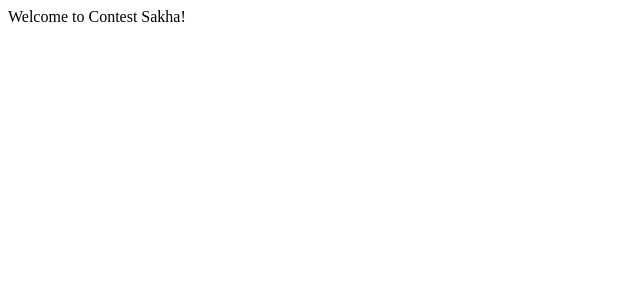
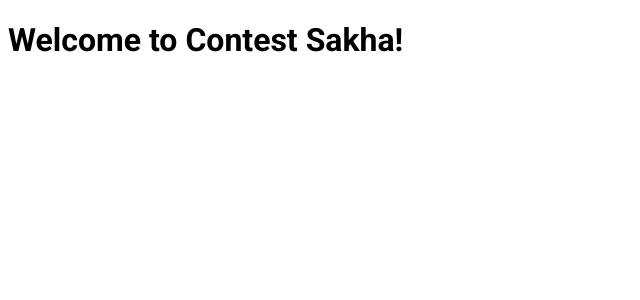
Before and after one commit to overfrenzy/contest-sakha.github.io, a Next.js app: page / in a window 1280 px wide. Shown: the top 300 px of the page, without its empty margins (0-640 px from the left). Built offline with nearby package versions, Linux system fonts and the light colour scheme.

Commit message:
Add Google Roboto font

```diff
--- /dev/null
+++ b/pages/_app.js
@@ -0,0 +1,15 @@
+import Head from 'next/head';
+import "../styles/globals.css";
+
+export default function App({ Component, pageProps }) {
+    return (
+      <>
+        <Head>
+          <link rel="preconnect" href="https://fonts.googleapis.com" />
+          <link rel="preconnect" href="https://fonts.gstatic.com" crossOrigin="true" />
+          <link rel="stylesheet" href="https://fonts.googleapis.com/css2?family=Roboto:wght@300;400;700&display=swap" />
+        </Head>
+        <Component {...pageProps} />
+      </>
+    );
+  }
--- /dev/null
+++ b/pages/_document.js
@@ -0,0 +1,13 @@
+import { Html, Head, Main, NextScript } from "next/document";
+
+export default function Document() {
+  return (
+    <Html lang="ru">
+      <Head />
+      <body>
+        <Main />
+        <NextScript />
+      </body>
+    </Html>
+  );
+}
--- a/pages/index.js
+++ b/pages/index.js
@@ -1,3 +1,7 @@
 export default function HomePage() {
-  return <div>Welcome to Contest Sakha!</div>;
+  return (
+    <>
+      <h1>Welcome to Contest Sakha!</h1>
+    </>
+  );
 }
--- /dev/null
+++ b/styles/globals.css
@@ -0,0 +1,3 @@
+body {
+  font-family: "Roboto", sans-serif;
+}
```
